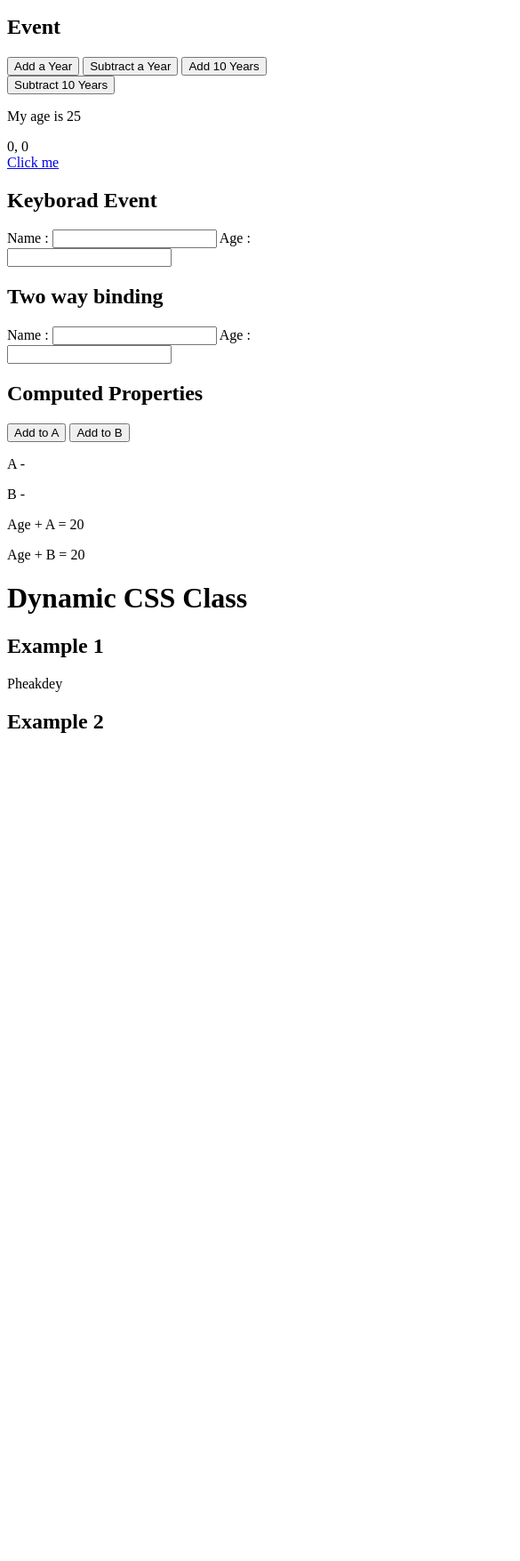
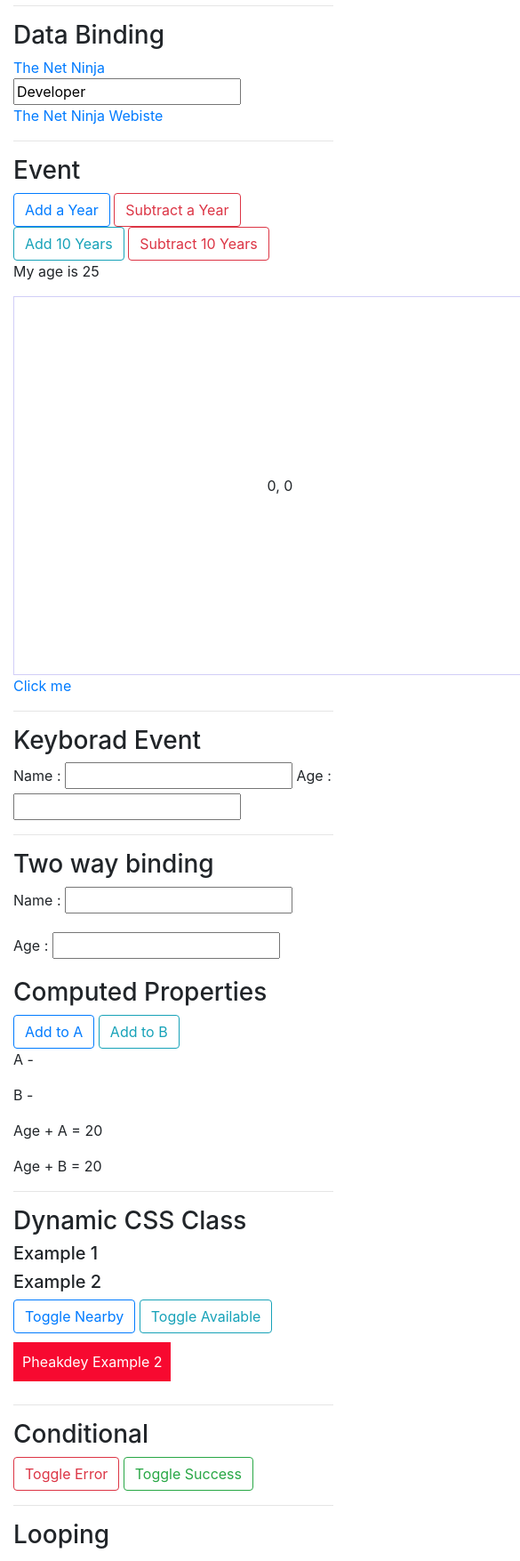
Before and after one commit to lukpheakdey/LearnVuejs, a plain HTML site: page 1-lesson/index.html in a window 390 px wide. Shown: the part 245-2000 px from the top of the page at 89% size, 585 px wide, since content can reach past the window. Before the commit the page ends 1090 px from the top, so only its background shows below. Drawn offline with nearby package versions, Linux system fonts and the light colour scheme.

Commit message:
1-lesson one with bootstrap

```diff
--- a/1-lesson/app.js
+++ b/1-lesson/app.js
@@ -15,8 +15,18 @@ new Vue ({
         a: '',
         b:'',
 
-        available: true,
-        nearby: false
+        available: false,
+        nearby: false,
+
+        error: false,
+        success: false,
+
+        programmings: ['NodeJS', 'Express', 'Angular', 'VueJs'],
+        developers: [
+            { name: 'Pheakdey', age: 27},
+            { name: 'David', age: 30 },
+            { name: 'John', age: 22 }
+        ]
 
     },
     methods: {
@@ -61,6 +71,13 @@ new Vue ({
         addToB: function() {
             console.log('AddToB');
             return this.b + this.ageAdd;
+        },
+
+        compClasses: function() {
+            return {
+                available: this.available,
+                nearby: this.nearby
+            }
         }
     }
 });
--- a/1-lesson/index.html
+++ b/1-lesson/index.html
@@ -1,46 +1,61 @@
 <html>
     <head>
         <script src="https://cdn.jsdelivr.net/npm/vue@2.6.2/dist/vue.js"></script>
-        <link href="../1-lesson/style.css">
+        <link href="style.css" rel="stylesheet">
+
+        <link rel="stylesheet" href="https://stackpath.bootstrapcdn.com/bootstrap/4.3.1/css/bootstrap.min.css" integrity="sha384-ggOyR0iXCbMQv3Xipma34MD+dH/1fQ784/j6cY/iJTQUOhcWr7x9JvoRxT2MZw1T" crossorigin="anonymous">
+        <script src="https://code.jquery.com/jquery-3.3.1.slim.min.js" integrity="sha384-q8i/X+965DzO0rT7abK41JStQIAqVgRVzpbzo5smXKp4YfRvH+8abtTE1Pi6jizo" crossorigin="anonymous"></script>
+    <script src="https://cdnjs.cloudflare.com/ajax/libs/popper.js/1.14.7/umd/popper.min.js" integrity="sha384-UO2eT0CpHqdSJQ6hJty5KVphtPhzWj9WO1clHTMGa3JDZwrnQq4sF86dIHNDz0W1" crossorigin="anonymous"></script>
+    <script src="https://stackpath.bootstrapcdn.com/bootstrap/4.3.1/js/bootstrap.min.js" integrity="sha384-JjSmVgyd0p3pXB1rRibZUAYoIIy6OrQ6VrjIEaFf/nJGzIxFDsf4x0xIM+B07jRM" crossorigin="anonymous"></script>
     </head>
     <body>
+    <div class="container">
         <div id="vue-app">
-            <h2> {{ greet('afternoon') }} </h2>
+
+            <center> <h1> Learning about Vue.js </h1> </center>
+
+            <hr>
+            <h3> {{ greet('afternoon') }} </h3>
             <p> Name: {{ name }} </p>
             <p> Job {{ job }} </p>
 
-            <h1> Data Binding </h1>
+
+            <hr>
+            <h3> Data Binding </h3>
             <a v-bind:href="website"> The Net Ninja</a>
             <input type="text" v-bind:value="job">
             <p v-html="websiteTag"></p>
 
-
-            <h2> Event </h2>
-            <button v-on:click.once="add(1)"> Add a Year </button>
-            <button v-on:click="subtract(1)"> Subtract a Year </button>
-            <button v-on:dblclick="add(10)"> Add 10 Years </button>
-            <button v-on:dblclick="subtract(10)"> Subtract 10 Years </button>
+            <hr>
+            <h3> Event </h3>
+            <button v-on:click.once="add(1)" class="btn btn-outline-primary"> Add a Year </button>
+            <button v-on:click="subtract(1)" class="btn btn-outline-danger"> Subtract a Year </button>
+            <button v-on:dblclick="add(10)" class="btn btn-outline-info"> Add 10 Years </button>
+            <button v-on:dblclick="subtract(10)" class="btn btn-outline-danger"> Subtract 10 Years </button>
             <p> My age is {{ age }} </p>
             <div id="canvas" v-on:mousemove="updateXY"> {{ x }}, {{ y }} </div>
             <a v-on:click.prevent="click" href="http://wwww.thenetninja.co.uk"> Click me</a>
 
-            <h2> Keyborad Event </h2>
+            <hr>
+            <h3> Keyborad Event </h3>
             <label> Name : </label>
             <input type="text" v-on:keyup.enter="logName">
             <label> Age : </label>
             <input type="text" v-on:keyup.enter="logAge">
 
-
-            <h2> Two way binding </h2>
+            <hr>
+            <h3> Two way binding </h3>
             <label> Name : </label>
-            <input type="text" v-model="nameTwoBinding"> <span> {{ nameTwoBinding }} </span>
+            <input type="text" v-model="nameTwoBinding">
+                <p> {{ nameTwoBinding }} </p>
             <label> Age : </label>
-            <input type="text" v-model="ageTwoBinding"> <span> {{ ageTwoBinding }} </span>
+            <input type="text" v-model="ageTwoBinding">
+                <p> {{ ageTwoBinding }} </p>
 
 
-            <h2> Computed Properties </h2>
-            <button v-on:click="a++"> Add to A </button>
-            <button v-on:click="b++"> Add to B </button>
+            <h3> Computed Properties </h3>
+            <button v-on:click="a++" class="btn btn-outline-primary"> Add to A </button>
+            <button v-on:click="b++" class="btn btn-outline-info"> Add to B </button>
             <p> A - {{ a }} </p>
             <p> B - {{ b }} </p>
 
@@ -53,15 +68,48 @@
             <p> Age + B = {{ addToB() }} </p>
             -->
 
+            <hr>
+            <h3> Dynamic CSS Class </h3>
+            <h5> Example 1 </h5>
+            <!-- <div v-on:click="available =!available" v-bind:class="{available: available}">
+                <span> Pheakdey With Class </span>
+            </div> -->
+            <h5> Example 2 </h5>
+            <button v-on:click="nearby =!nearby" class="btn btn-outline-primary"> Toggle Nearby </button>
+            <button v-on:click="available =!available" class="btn btn-outline-info"> Toggle Available </button>
+            <div v-bind:class="compClasses"> <span> Pheakdey Example 2 </span></div>
 
-            <h1> Dynamic CSS Class </h1>
-            <h2> Example 1 </h2>
-            <div v-bind:class="{available: available}">
-                <span> Pheakdey </span>
-            </div>
-            <h2> Example 2 </h2>
+            <hr>
+            <h3> Conditional </h3>
+            <button v-on:click="error =! error" class="btn btn-outline-danger"> Toggle Error </button>
+            <button v-on:click="success =! success" class="btn btn-outline-success"> Toggle Success </button>
+            <!-- <p v-if="error"> There is error :( </p>
+            <p v-else-if="success"> Whooo success :) </p> -->
+            <p v-show="error"> There is error :( </p>
+            <p v-show="success"> Whooo success :) </p>
+
+            <hr>
+            <h3> Looping </h3>
+            <ul>
+                <li v-for="(programming, index) in programmings"> {{ index }} - {{ programming }} </li>
+            </ul>
+            <ul>
+                <li v-for="(developer,index) in developers"> {{ index }} - {{ developer.name }} {{ developer.age }} </li>
+            </ul>
+            <template v-for="(developer, index) in developers">
+                <h5> {{ index }} - {{ developer.name }} </h5>
+                <p> {{ developer.age }} </p>
+            </template>
+            <template v-for="developer in developers">
+                <div v-for="(key,val) in developer">
+                    <p> {{ key }} - {{ val }} </p>
+                </div>
+            </template>
+
+
 
         </div>
+    </div>
         <script src="app.js"></script>
 
     </body>
--- a/1-lesson/style.css
+++ b/1-lesson/style.css
@@ -13,6 +13,13 @@ span {
     margin: 10px 0;
 }
 
+.not-color span {
+    display: inline-block;
+    padding: 10px;
+    color: #fff;
+    margin: 10px 0;
+}
+
 .available span {
     background: rgb(9, 153, 74);
 }
```
